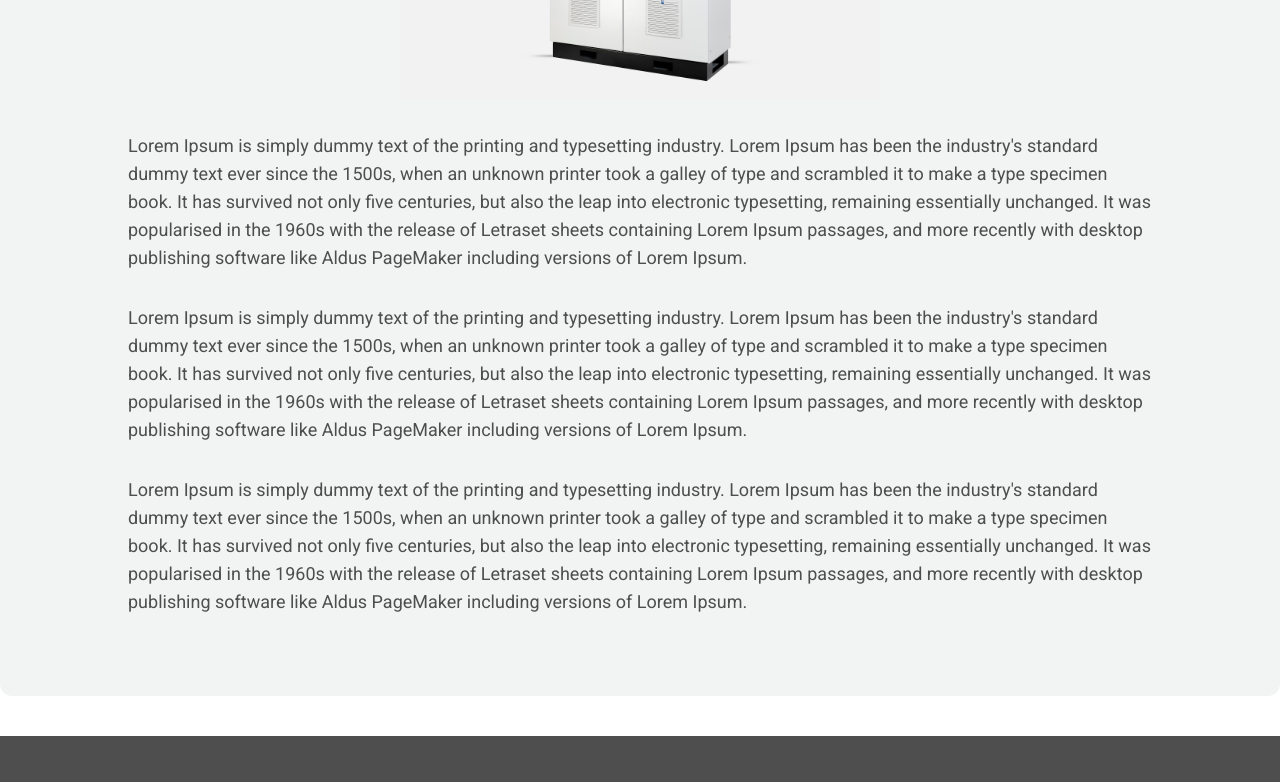
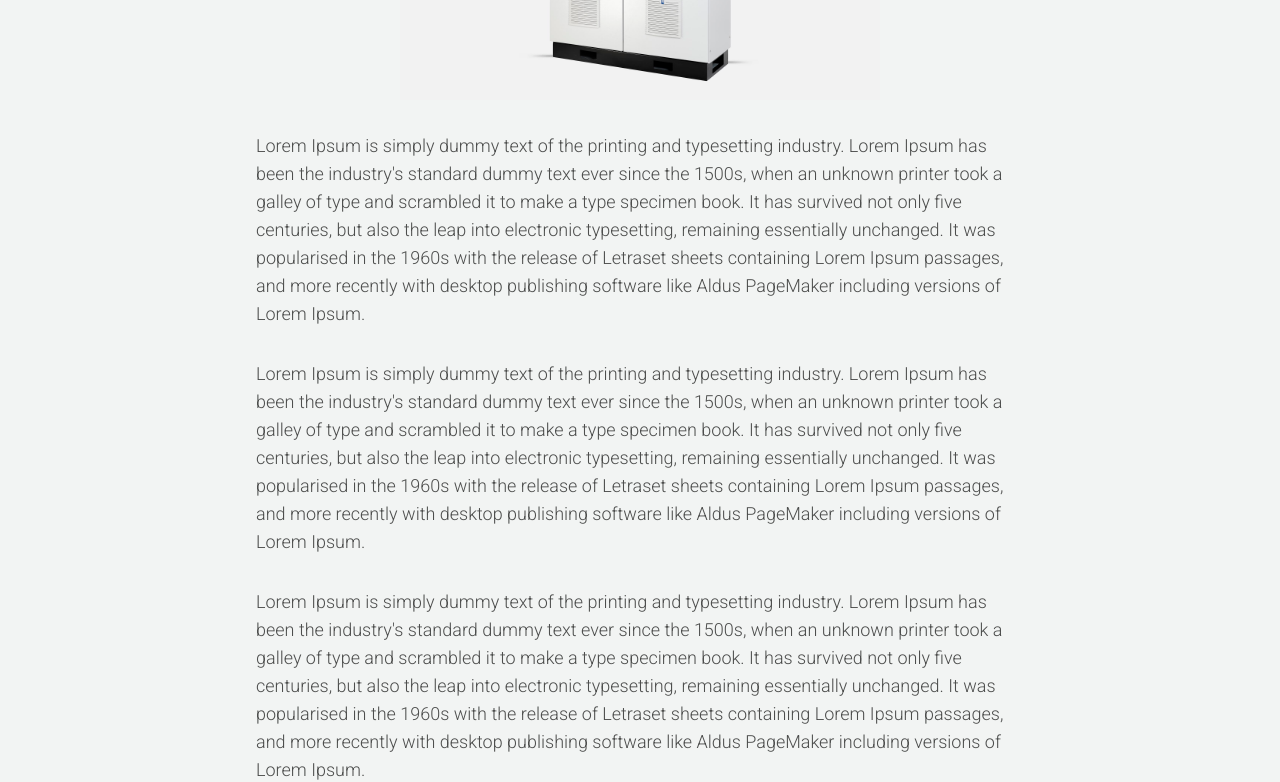
Before and after one commit to kvi-ki/explinsolutions, a Next.js app: page /blog/first-post in a window 1280 px wide. Shown: the part 460-1242 px from the top of the page. Built offline with nearby package versions, Linux system fonts and the light colour scheme.

Commit message:
style: update layouts

```diff
--- a/src/app/blog/first-post/page.tsx
+++ b/src/app/blog/first-post/page.tsx
@@ -1,47 +1,50 @@
 'use client';
 
-import AnimatedService from "@/utils/AnimatedService";
+import AnimatedService from '@/utils/AnimatedService';
 
 export default function FirstPost() {
   return (
     <div className="bg-lightGray p-10 mb-10 flex flex-col justify-center items-center gap-10 md:p-20 xl:rounded-xl">
       <h1 className="text-4xl">Post Title</h1>
       <AnimatedService>
-      <div className="max-w-5xl flex flex-col justify-center items-center gap-8">
+        <div className="max-w-3xl flex flex-col justify-center items-center gap-8">
           <img
             src="/images/blog/example.jpg"
             className="w-[30rem] h-[20rem] object-cover"
             alt="Post name image"
           ></img>
-        <p className="text-text text-lg">
-          Lorem Ipsum is simply dummy text of the printing and typesetting industry.
-          Lorem Ipsum has been the industry's standard dummy text ever since the
-          1500s, when an unknown printer took a galley of type and scrambled it to
-          make a type specimen book. It has survived not only five centuries, but
-          also the leap into electronic typesetting, remaining essentially unchanged.
-          It was popularised in the 1960s with the release of Letraset sheets
-          containing Lorem Ipsum passages, and more recently with desktop publishing
-          software like Aldus PageMaker including versions of Lorem Ipsum.
+          <p className="text-text text-lg font-light">
+            Lorem Ipsum is simply dummy text of the printing and typesetting
+            industry. Lorem Ipsum has been the industry's standard dummy text ever
+            since the 1500s, when an unknown printer took a galley of type and
+            scrambled it to make a type specimen book. It has survived not only five
+            centuries, but also the leap into electronic typesetting, remaining
+            essentially unchanged. It was popularised in the 1960s with the release
+            of Letraset sheets containing Lorem Ipsum passages, and more recently
+            with desktop publishing software like Aldus PageMaker including versions
+            of Lorem Ipsum.
           </p>
-        <p className="text-text text-lg">
-          Lorem Ipsum is simply dummy text of the printing and typesetting industry.
-          Lorem Ipsum has been the industry's standard dummy text ever since the
-          1500s, when an unknown printer took a galley of type and scrambled it to
-          make a type specimen book. It has survived not only five centuries, but
-          also the leap into electronic typesetting, remaining essentially unchanged.
-          It was popularised in the 1960s with the release of Letraset sheets
-          containing Lorem Ipsum passages, and more recently with desktop publishing
-          software like Aldus PageMaker including versions of Lorem Ipsum.
+          <p className="text-text text-lg font-light">
+            Lorem Ipsum is simply dummy text of the printing and typesetting
+            industry. Lorem Ipsum has been the industry's standard dummy text ever
+            since the 1500s, when an unknown printer took a galley of type and
+            scrambled it to make a type specimen book. It has survived not only five
+            centuries, but also the leap into electronic typesetting, remaining
+            essentially unchanged. It was popularised in the 1960s with the release
+            of Letraset sheets containing Lorem Ipsum passages, and more recently
+            with desktop publishing software like Aldus PageMaker including versions
+            of Lorem Ipsum.
           </p>
-        <p className="text-text text-lg">
-          Lorem Ipsum is simply dummy text of the printing and typesetting industry.
-          Lorem Ipsum has been the industry's standard dummy text ever since the
-          1500s, when an unknown printer took a galley of type and scrambled it to
-          make a type specimen book. It has survived not only five centuries, but
-          also the leap into electronic typesetting, remaining essentially unchanged.
-          It was popularised in the 1960s with the release of Letraset sheets
-          containing Lorem Ipsum passages, and more recently with desktop publishing
-          software like Aldus PageMaker including versions of Lorem Ipsum.
+          <p className="text-text text-lg font-light">
+            Lorem Ipsum is simply dummy text of the printing and typesetting
+            industry. Lorem Ipsum has been the industry's standard dummy text ever
+            since the 1500s, when an unknown printer took a galley of type and
+            scrambled it to make a type specimen book. It has survived not only five
+            centuries, but also the leap into electronic typesetting, remaining
+            essentially unchanged. It was popularised in the 1960s with the release
+            of Letraset sheets containing Lorem Ipsum passages, and more recently
+            with desktop publishing software like Aldus PageMaker including versions
+            of Lorem Ipsum.
           </p>
         </div>
       </AnimatedService>
--- a/src/app/blog/page.tsx
+++ b/src/app/blog/page.tsx
@@ -9,8 +9,8 @@ export default function Blog() {
     <div className="bg-lightGray pt-10 my-10 flex flex-col justify-center items-center xl:rounded-xl">
       <h2 className="text-blackColor text-2xl lg:text-4xl">Blog</h2>
       <AnimatedService>
-        <ul className="p-10 flex flex-wrap gap-10">
-          <li className="shadow-[0_0_10px_rgb(0,0,0,0.09)] rounded-xl transition-transform ease-out duration-300 lg:w-md lg:h-[30rem] hover:scale-105 hover:cursor-pointer">
+        <ul className="p-10 flex flex-wrap justify-center gap-10">
+          <li className="shadow-[0_0_10px_rgb(0,0,0,0.09)] rounded-xl transition-transform ease-out duration-300 md:w-sm lg:h-[30rem] hover:scale-105 hover:cursor-pointer">
             <Link
               href="/blog/first-post"
               className="p-8 flex flex-col items-center"
@@ -32,7 +32,7 @@ export default function Blog() {
             </Link>
           </li>
 
-          <li className="shadow-[0_0_10px_rgb(0,0,0,0.09)] rounded-xl transition-transform ease-out duration-300 md:w-md lg:h-[30rem] hover:scale-105 hover:cursor-pointer">
+          <li className="shadow-[0_0_10px_rgb(0,0,0,0.09)] rounded-xl transition-transform ease-out duration-300 md:w-sm lg:h-[30rem] hover:scale-105 hover:cursor-pointer">
             <Link
               href="/blog/first-post"
               className="p-8 flex flex-col items-center"
@@ -54,7 +54,7 @@ export default function Blog() {
             </Link>
           </li>
 
-          <li className="shadow-[0_0_10px_rgb(0,0,0,0.09)] rounded-xl transition-transform ease-out duration-300 lg:w-md lg:h-[30rem] hover:scale-105 hover:cursor-pointer">
+          <li className="shadow-[0_0_10px_rgb(0,0,0,0.09)] rounded-xl transition-transform ease-out duration-300 md:w-sm lg:h-[30rem] hover:scale-105 hover:cursor-pointer">
             <Link
               href="/blog/first-post"
               className="p-8 flex flex-col items-center"
```
Lines whose indentation alone changed are shown as unchanged.
